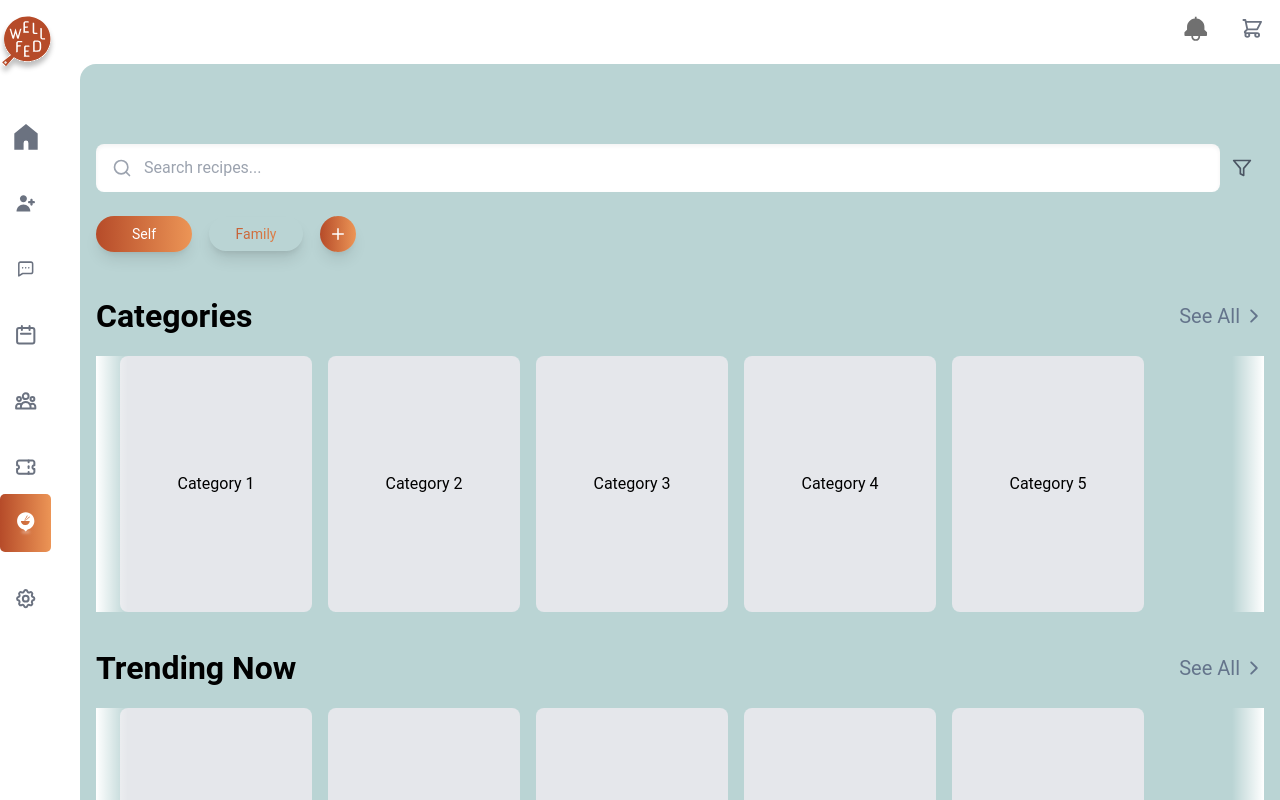
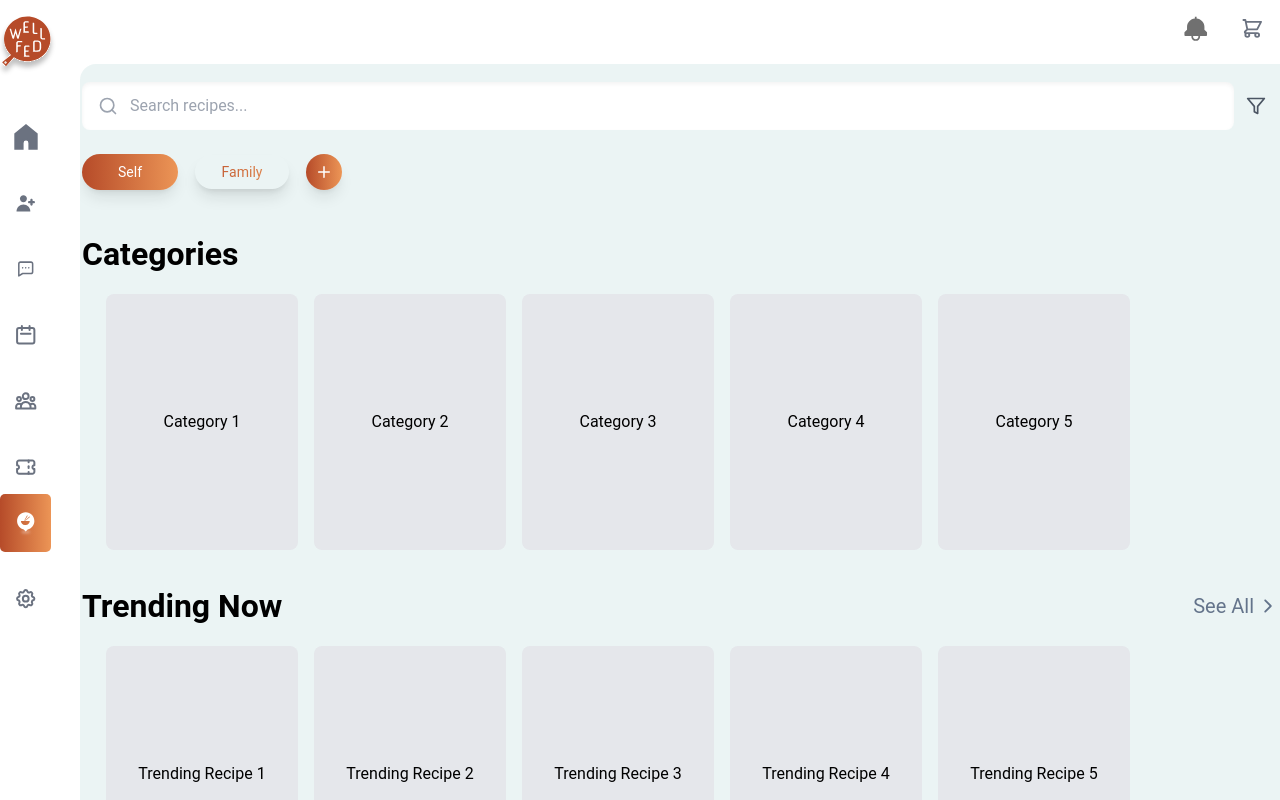
Before and after one commit to rithvikvelapati/WellFed, a Next.js app in the folder frontend/wellfed/: page /food-section/recipe-list in a window 1280 px wide. Built offline with nearby package versions, Linux system fonts and the light colour scheme.

Commit message:
added bg color to dashboard in global.css file and talwind config.

```diff
--- a/frontend/wellfed/src/app/food-section/recipe-list/page.tsx
+++ b/frontend/wellfed/src/app/food-section/recipe-list/page.tsx
@@ -68,7 +68,7 @@ const RecipeListPage = () => {
     //         </button>
 
     //         {/* Content Container with Top Padding */}
-            <div className="pt-16">
+            <div className="pt-4">
               <div className="flex items-center w-full mb-6">
                 {/* Search Bar */}
                 <div className="flex-grow">
@@ -85,15 +85,16 @@ const RecipeListPage = () => {
               <section className="mb-8">
                 <div className="flex justify-between items-center my-4">
                   <h2 className="text-fluid-lg font-semibold">Categories</h2>
-                  <button
+                  {/* see all section for categories to be added at a later time */}
+                  {/* <button
                     className="flex items-center text-slate-500 text-fluid-sm"
                     onClick={() => router.push('/categories')}
                   >
                     See All <IoIosArrowForward className="ml-1" />
-                  </button>
+                  </button> */}
                 </div>
                 {/* Categories Content */}
-                <HorizontalScrollContainer>
+                <HorizontalScrollContainer className="bg-gradient-to-r from-backgroundDash to-inherit">
                   {/* Replace with your RecipeCard components */}
                   <div className="snap-start flex px-2 mx-2">
                     {/* Example Cards */}
@@ -129,7 +130,7 @@ const RecipeListPage = () => {
                   </button>
                 </div>
                 {/* Trending Now Content */}
-                <HorizontalScrollContainer>
+                <HorizontalScrollContainer className='bg-gradient-to-r from-backgroundDash to-inherit'>
                   <div className="snap-start flex px-2 mx-2">
                     {/* Example Cards */}
                     <div className="mx-2 w-48 h-64 bg-gray-200 rounded-lg flex items-center justify-center">
@@ -164,7 +165,7 @@ const RecipeListPage = () => {
                   </button>
                 </div>
                 {/* Recent Recipes Content */}
-                <HorizontalScrollContainer>
+                <HorizontalScrollContainer className='bg-gradient-to-r from-backgroundDash to-inherit'>
                   <div className="snap-start flex px-2 mx-2">
                     {/* Example Cards */}
                     <div className="mx-2 w-48 h-64 bg-gray-200 rounded-lg flex items-center justify-center">
--- a/frontend/wellfed/src/app/food-section/recipe-list/ui/ToggleButtonGroup.tsx
+++ b/frontend/wellfed/src/app/food-section/recipe-list/ui/ToggleButtonGroup.tsx
@@ -34,7 +34,7 @@ const ToggleButtonGroup: React.FC<ToggleButtonGroupProps> = () => {
             ${
               selected === button
                 ? 'bg-gradient-to-r from-primary to-secondary text-white'
-                : 'bg-slate-200 bg-gradient-to-r from-primary to-secondary bg-clip-text text-transparent'
+                : 'bg-white bg-gradient-to-r from-primary to-secondary bg-clip-text text-transparent'
             }
             focus:outline-none focus:ring-2 focus:ring-secondary`}
         >
--- a/frontend/wellfed/src/app/globals.css
+++ b/frontend/wellfed/src/app/globals.css
@@ -5,6 +5,11 @@
 /* Container */
 .container {
   max-width: 100%;
+}
+
+/* custom color for dashboard background */
+.bg-dashboard {
+  @apply bg-backgroundDash;
 }
 
 /* Custom breakpoints for larger screens */
--- a/frontend/wellfed/src/components/Dashboard/RootLayoutClient.tsx
+++ b/frontend/wellfed/src/components/Dashboard/RootLayoutClient.tsx
@@ -71,9 +71,9 @@ const RootLayoutClient: React.FC<RootLayoutClientProps> = ({ children }) => {
               flexGrow: 1,
               overflowY: 'auto',
               overflowX: 'hidden',
-              backgroundColor: '#bad4d4',
+              backgroundColor: 'rgba(66, 143, 143, 0.1)',
               borderTopLeftRadius: '1rem',
-              padding: '16px',
+              padding: '2px',
             }}
           >
             <main>{children}</main>
--- a/frontend/wellfed/tailwind.config.ts
+++ b/frontend/wellfed/tailwind.config.ts
@@ -11,7 +11,9 @@ const config: Config = {
       colors: {
         primary: '#b64b29',
         secondary: '#ec9556',
-        third: '#D7E8E8',
+        third: '#428f8f',
+        background: '#f5f5f5',
+        backgroundDash: 'rgba(66, 143, 143, 0.1)',
       },
       fontFamily: {
         sans: ['Roboto', 'sans-serif'], // Set Roboto as the default sans-serif font
```
